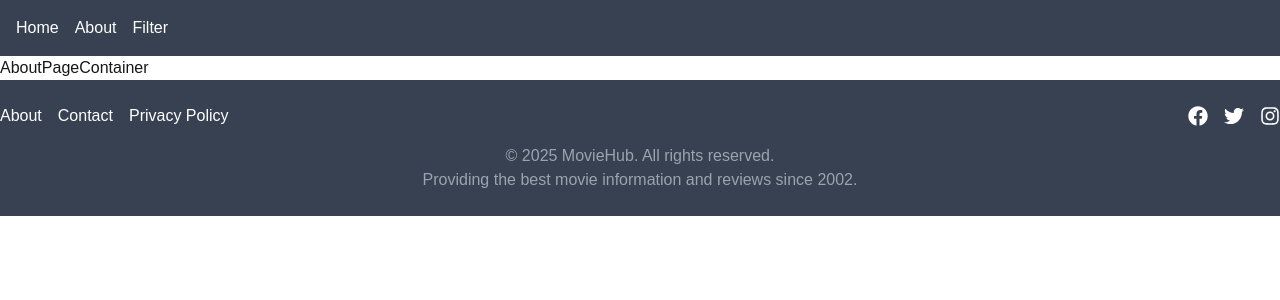
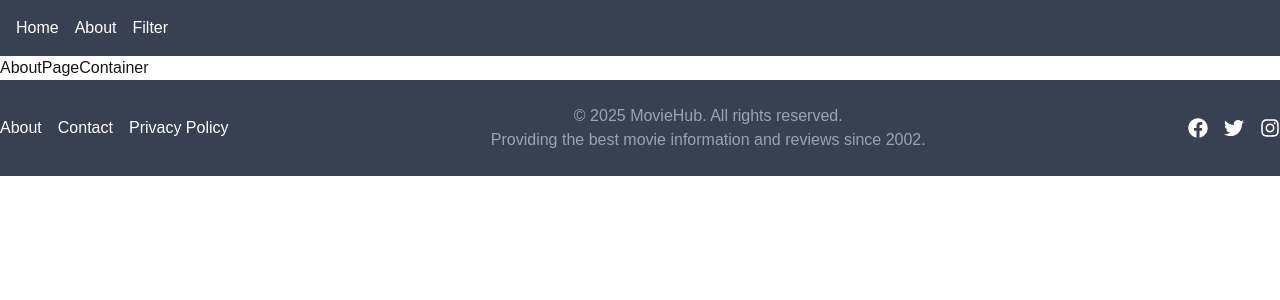
Before and after one commit to ibotchori/movies, a Next.js app: page /about in a window 1280 px wide. Shown: the top 300 px of the page. Built offline with nearby package versions, Linux system fonts and the light colour scheme.

Commit message:
feat: replace MovieCard component with a new implementation and add LinkButton component for navigation

```diff
--- /dev/null
+++ b/components/UI/Buttons/LinkButton.jsx
@@ -0,0 +1,19 @@
+import Link from "next/link"
+import React from "react"
+
+const LinkButton = ({ text, path }) => {
+  return (
+    <div className="p-4  font-bold text-xl">
+      <div className="mt-6">
+        <Link
+          className="bg-gray-700 px-4 py-2 rounded-md hover:bg-gray-800"
+          href={path}
+        >
+          {text}
+        </Link>
+      </div>
+    </div>
+  )
+}
+
+export default LinkButton
--- /dev/null
+++ b/components/UI/Buttons/index.js
@@ -0,0 +1 @@
+export { default as LinkButton } from "./LinkButton"
--- a/components/UI/Cards/MovieCard/index.js
+++ /dev/null
@@ -1 +0,0 @@
-export { default as MovieCard } from "./MovieCard"
--- a/components/UI/Cards/index.js
+++ b/components/UI/Cards/index.js
@@ -1 +1 @@
-export * from "./MovieCard"
+export { default as MovieCard } from "./MovieCard"
--- a/components/UI/index.js
+++ b/components/UI/index.js
@@ -1,3 +1,4 @@
 export * from "./Cards"
 export * from "./Pagination"
 export * from "./Loading"
+export * from "./Buttons"
--- a/components/common/Footer/Footer.jsx
+++ b/components/common/Footer/Footer.jsx
@@ -17,6 +17,12 @@ const Footer = () => {
             Privacy Policy
           </Link>
         </nav>
+        <div className="text-center  text-gray-400">
+          <p>
+            &copy; {new Date().getFullYear()} MovieHub. All rights reserved.
+          </p>
+          <p>Providing the best movie information and reviews since 2002.</p>
+        </div>
         <div className="flex gap-4 text-xl">
           <a
             href="https://facebook.com"
@@ -44,10 +50,6 @@ const Footer = () => {
           </a>
         </div>
       </div>
-      <div className="text-center mt-4 text-gray-400">
-        <p>&copy; {new Date().getFullYear()} MovieHub. All rights reserved.</p>
-        <p>Providing the best movie information and reviews since 2002.</p>
-      </div>
     </footer>
   )
 }
--- a/components/pages/MovieDetails/MovieDetailsContainer.jsx
+++ b/components/pages/MovieDetails/MovieDetailsContainer.jsx
@@ -1,7 +1,6 @@
 "use client"
-import { Loading } from "@/components/UI"
+import { LinkButton, Loading } from "@/components"
 import Image from "next/image"
-import Link from "next/link"
 import { useParams } from "next/navigation"
 import React, { useEffect, useState } from "react"
 
@@ -42,16 +41,8 @@ const MovieDetailsContainer = () => {
 
   return (
     <div className="min-h-screen bg-gray-600 text-white">
-      <div className="p-4  font-bold text-xl">
-        <div className="mt-6">
-          <Link
-            className="bg-blue-600 px-4 py-2 rounded-md hover:bg-blue-500"
-            href="/"
-          >
-            Back to Home
-          </Link>
-        </div>
-      </div>
+      <LinkButton text="Back" path="/" />
+
       <main className="container mx-auto p-6">
         <div className="relative w-full h-96 sm:block hidden ">
           <Image
```
Also changed, not shown: components/UI/Cards/MovieCard.jsx (renamed from components/UI/Cards/MovieCard/MovieCard.jsx).
